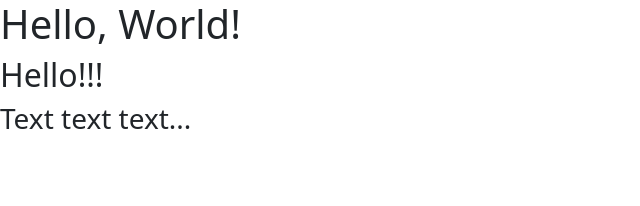
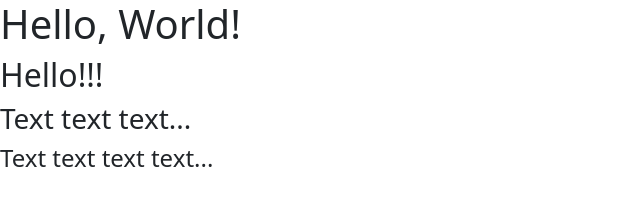
Before and after one commit to Nathan-Baileys/project, a plain HTML site: page index.html in a window 1280 px wide. Shown: the whole page, without its empty margins (0-640 px from the left). Drawn offline with nearby package versions, Linux system fonts and the light colour scheme; files that its build step writes are made by us from their sources.

Commit message:
commit with tag h4

```diff
--- a/index.html
+++ b/index.html
@@ -16,6 +16,7 @@
 	<h1>Hello, World!</h1>
 	<h2>Hello!!!</h2>
 	<h3>Text text text...</h3>
+	<h4>Text text text text...</h4>
 
 
 </body>
```
